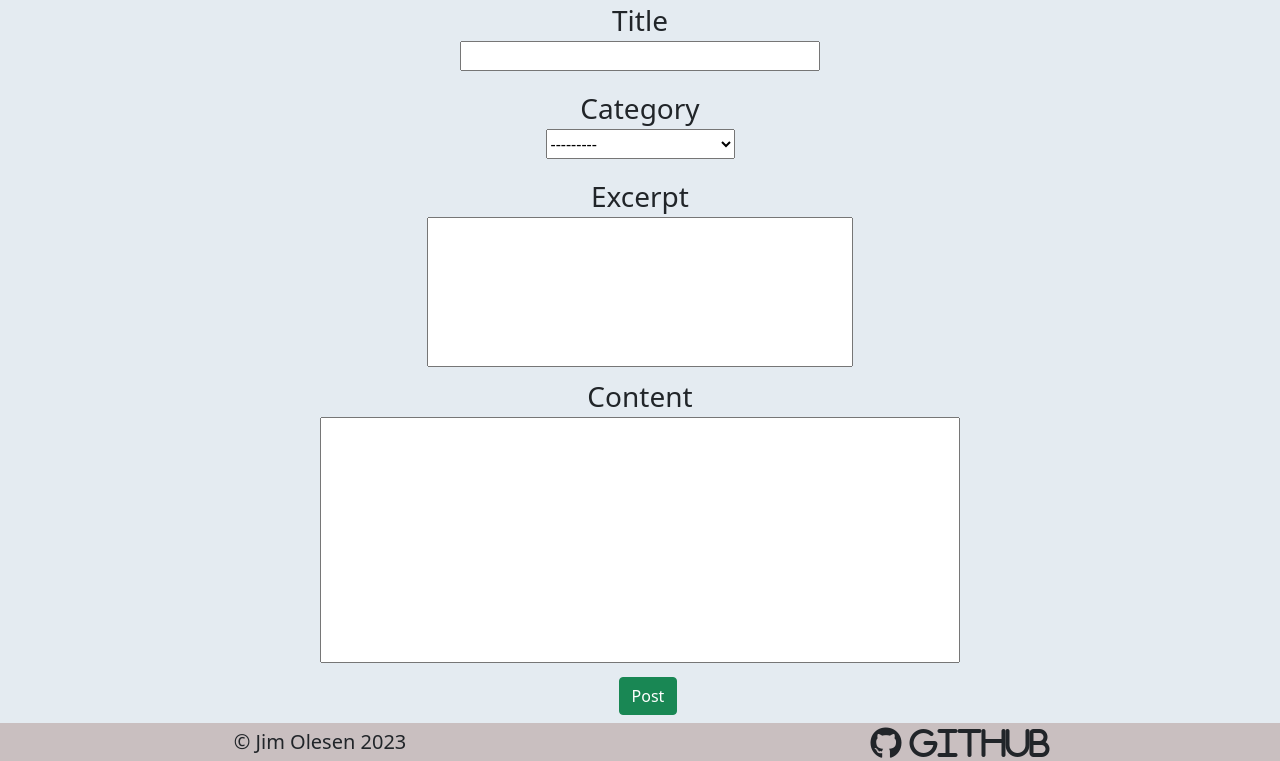
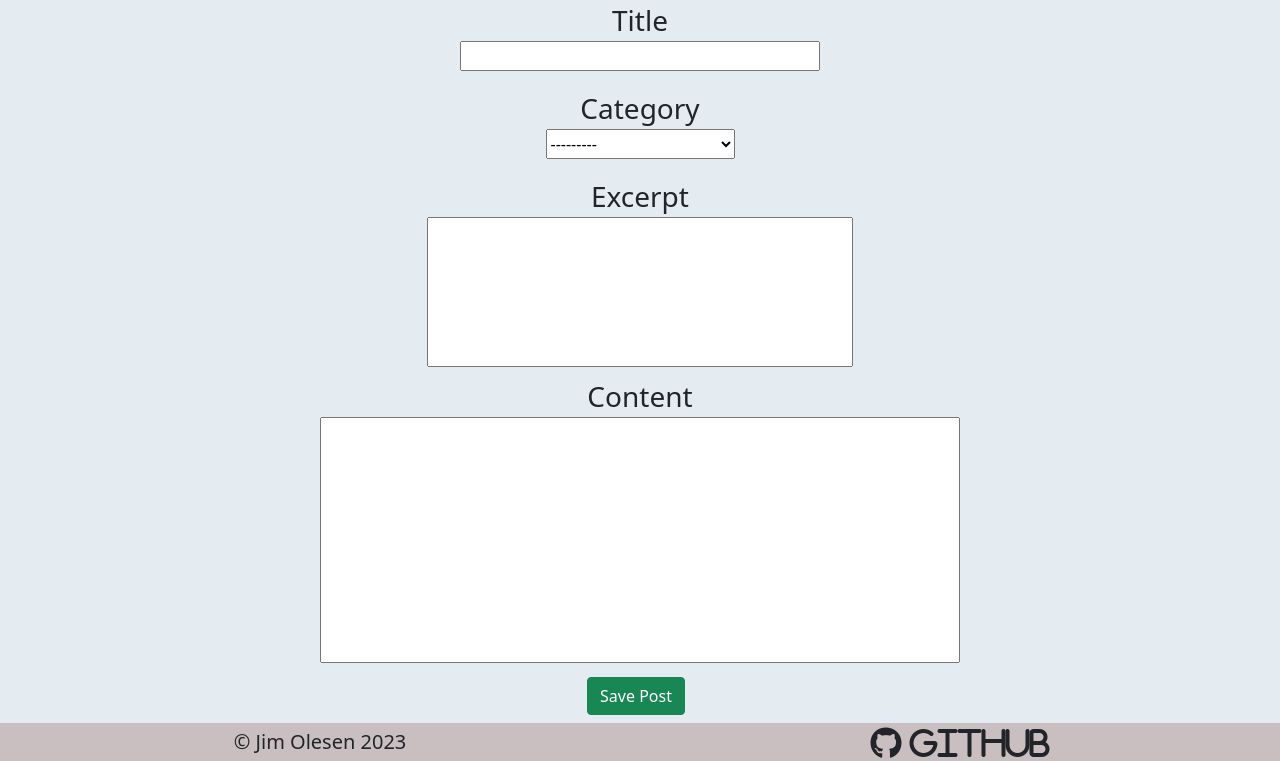
Before and after one commit to Enquil/rtr_v5, a Django app: page /create_post/ in a window 1280 px wide. Shown: the part 77-838 px from the top of the page. Run offline with Django 3.2, Linux system fonts and the light colour scheme; a user stored in the database is signed in; data comes from the database, SQL or seed files in the repository; both versions use the stored data as it was after the commit; some libraries are stand-ins or nearby versions.

Commit message:
corrected spelling mistakes

```diff
--- a/create_post/templates/create_post/create_post.html
+++ b/create_post/templates/create_post/create_post.html
@@ -55,9 +55,9 @@
                         </div>
 
                     </div>
-                    <div class="row">
+                    <div class="row w-100">
                         <div class="col-12">
-                            <button class="primaryAction ms-3 mb-2 btn btn-success" type="submit">Post</button>
+                            <button class="ms-3 mb-2 btn btn-success" type="submit">Save Post</button>
                         </div>
                     </div>
                 </form>
--- a/post_detail/views.py
+++ b/post_detail/views.py
@@ -43,7 +43,7 @@ def post_detail(request, slug, *args, **kwargs):
                 comment.save()
                 messages.add_message(
                     request, messages.SUCCESS,
-                    'Your comment has beens posted!'
+                    'Your comment has been posted!'
                 )
                 comment_form = CommentForm()
     # If not post-request
```
Also changed, not shown: db.sqlite3.
